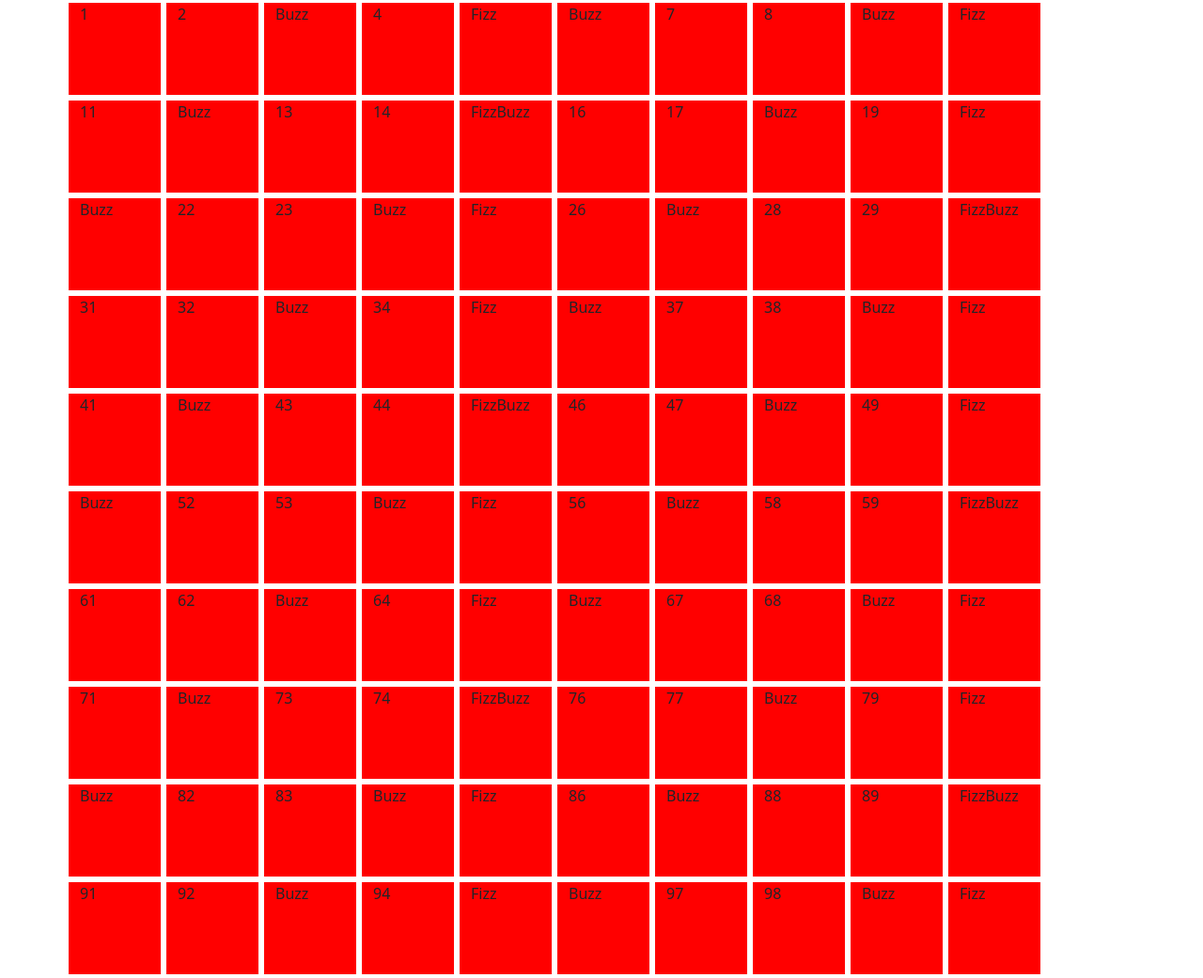
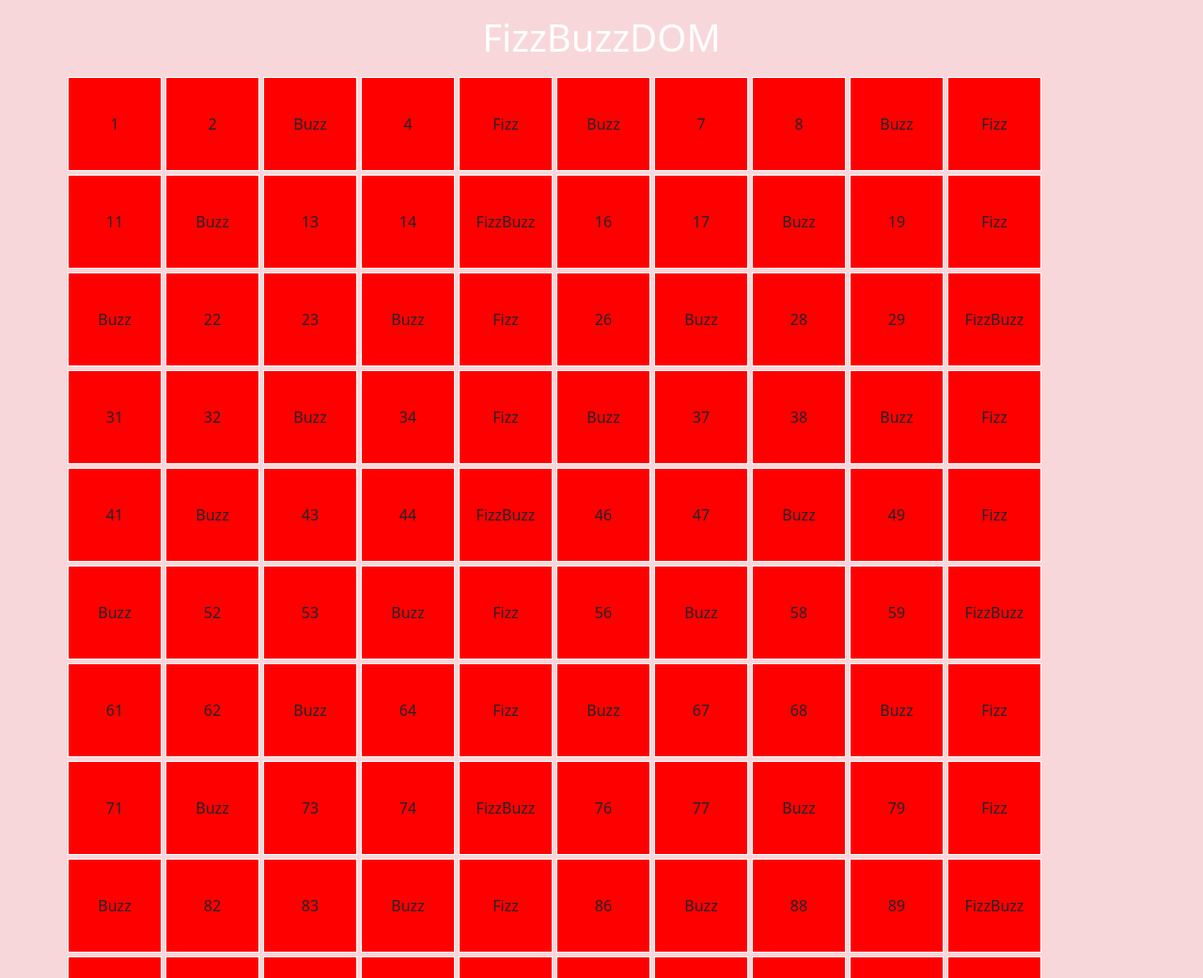
Before and after one commit to andreacagnina/js-fizzbuzz, a plain HTML site: page index.html in a window 1280 px wide. Shown: the top 1041 px of the page at 94% size. Drawn offline with nearby package versions, Linux system fonts and the light colour scheme.

Commit message:
[FEAT] STILIZZO

```diff
--- a/css/style.css
+++ b/css/style.css
@@ -4,4 +4,7 @@
     height: 100px;
     border: 1px solid white;
     margin: 2px;
+    display: flex;
+    justify-content: center;
+    align-items: center;
 }
--- a/index.html
+++ b/index.html
@@ -13,7 +13,8 @@
     <link rel="stylesheet" href="./css/style.css">
 </head>
 
-<body>
+<body class="bg-danger-subtle">
+    <h1 class="text-center text-white my-3">FizzBuzzDOM</h1>
     <div class="container">
         <div class="row">
         </div>
```
